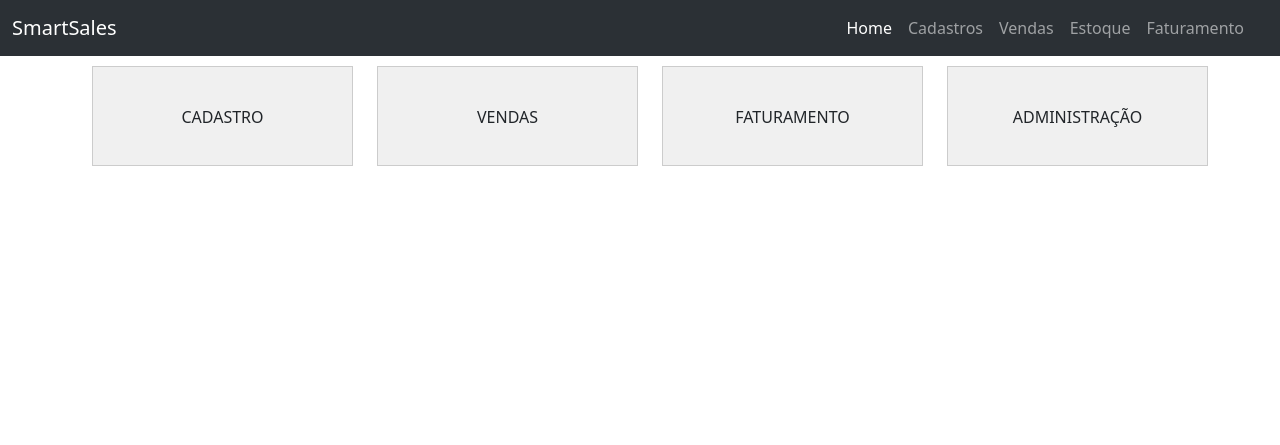
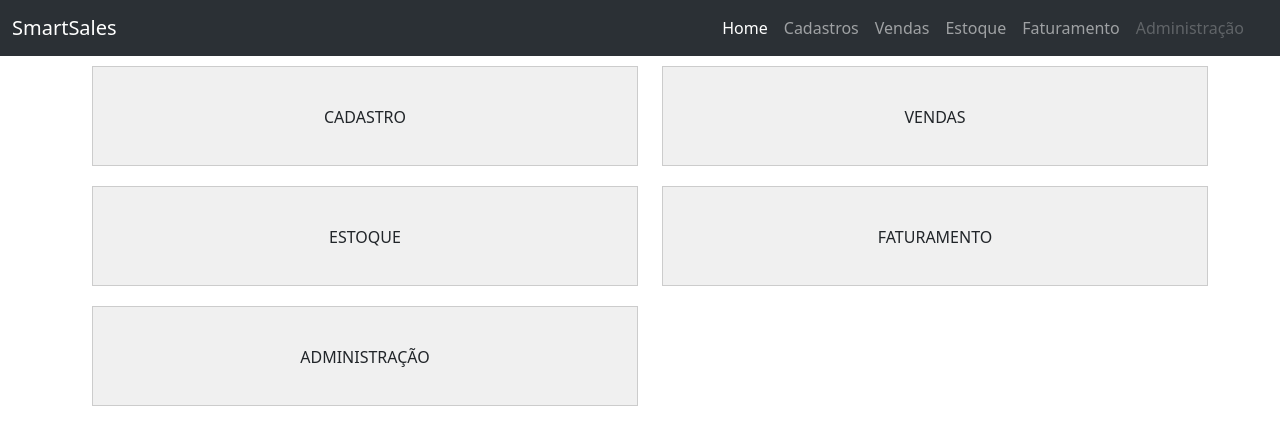
Before and after one commit to devPxT/SmartSales, a PHP site: page / in a window 1280 px wide. Shown: the top 445 px of the page. Run offline with PHP 8.4, Linux system fonts and the light colour scheme.

Commit message:
add one more option in navbar

```diff
--- a/index.php
+++ b/index.php
@@ -52,6 +52,9 @@
                         <li class="nav-item">
                             <a class="nav-link" href="#">Faturamento</a>
                         </li>
+                        <li class="nav-item">
+                            <a class="nav-link disabled" href="#">Administração</a>
+                        </li>
                     </ul>
                 </div>
             </div>
@@ -60,16 +63,19 @@
 
     <div class="container">
         <div class="row">
-            <div class="col-lg-3 col-xs-4">
+            <div class="col-lg-6 col-sm-12">
                 <div class="button">CADASTRO</div>
             </div>
-            <div class="col-lg-3 col-xs-4">
+            <div class="col-lg-6 col-sm-12">
                 <div class="button">VENDAS</div>
             </div>
-            <div class="col-lg-3 col-xs-4">
+            <div class="col-lg-6 col-sm-12">
+                <div class="button">ESTOQUE</div>
+            </div>
+            <div class="col-lg-6 col-sm-12">
                 <div class="button">FATURAMENTO</div>
             </div>
-            <div class="col-lg-3 col-xs-4">
+            <div class="col-lg-6 col-sm-12">
                 <div class="button">ADMINISTRAÇÃO</div>
             </div>
         </div>
```
